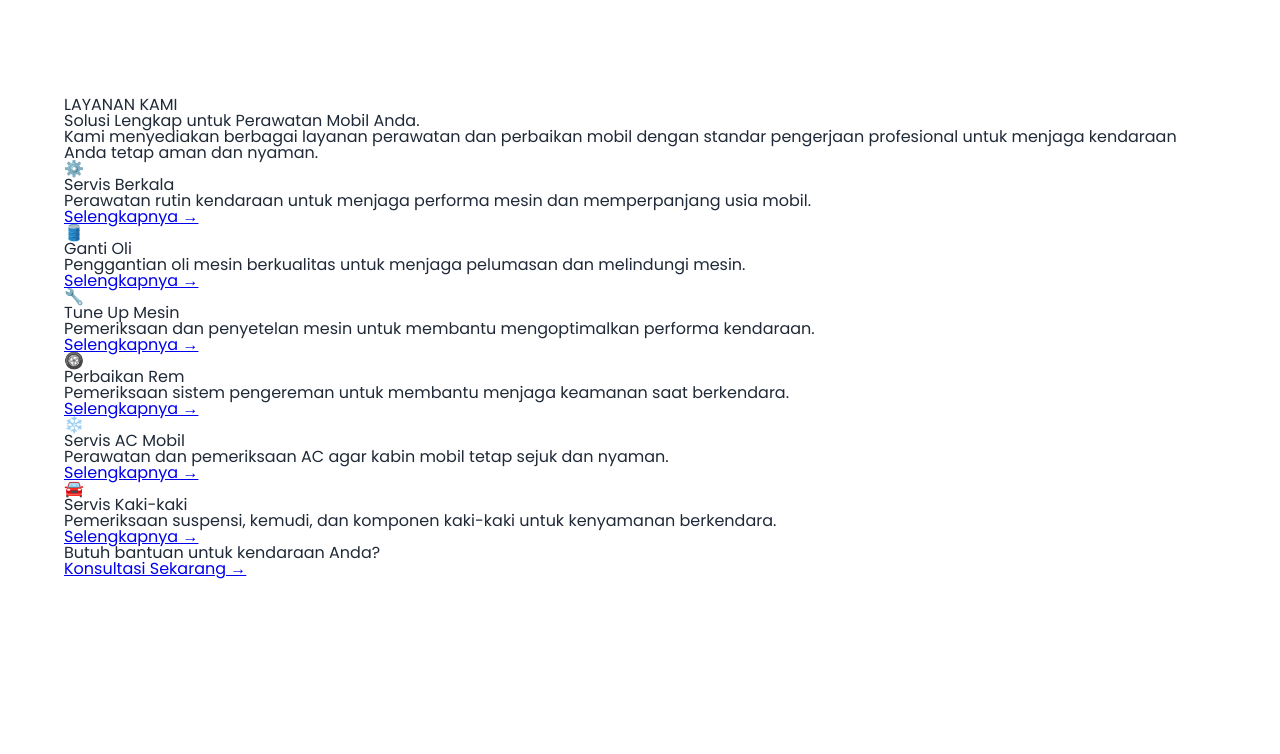
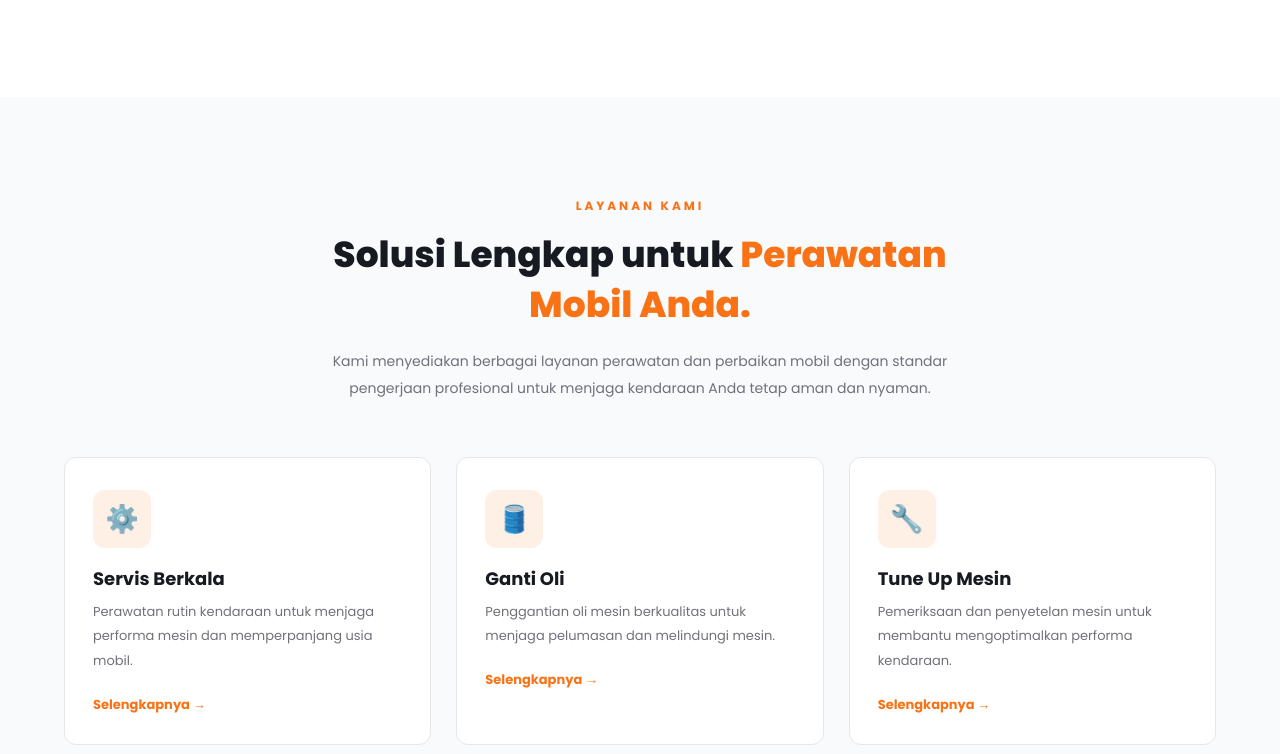
Before and after one commit to r1orizk1f3uz1-ops/autocare, a plain HTML site: page index.html in a window 1280 px wide. Shown: the part 1386-2140 px from the top of the page. Before the commit the page ends 1966 px from the top, so only its background shows below. Drawn offline with Linux system fonts and the light colour scheme.

Commit message:
menambahkan css service

```diff
--- a/style.css
+++ b/style.css
@@ -489,6 +489,203 @@ body {
     transform: translateY(-3px);
 }
 
+
+/* SERVICES SECTION */
+
+.services {
+    width: 100%;
+    padding: 100px 0;
+    background-color: #f8fafc;
+}
+
+/* SERVICES HEADER */
+
+.services-header {
+    max-width: 650px;
+    margin: 0 auto 55px;
+    text-align: center;
+}
+
+.services-label {
+    display: inline-block;
+    color: #f97316;
+    font-size: 12px;
+    font-weight: 700;
+    letter-spacing: 3px;
+    margin-bottom: 18px;
+}
+
+.services-header h2 {
+    color: #171a20;
+    font-size: 36px;
+    font-weight: 800;
+    line-height: 1.4;
+    margin-bottom: 18px;
+}
+
+.services-header h2 span {
+    color: #f97316;
+}
+
+.services-header p {
+    color: #71717a;
+    font-size: 14px;
+    line-height: 1.9;
+}
+
+/* SERVICES GRID */
+
+.services-grid {
+    display: grid;
+    grid-template-columns: repeat(3, 1fr);
+    gap: 25px;
+}
+
+/* SERVICE CARD */
+
+.service-card {
+    background-color: #ffffff;
+    padding: 32px 28px;
+    border-radius: 12px;
+    border: 1px solid #e5e7eb;
+    transition: 0.3s;
+}
+
+.service-card:hover {
+    transform: translateY(-8px);
+    border-color: #f97316;
+    box-shadow: 0 15px 35px rgba(0, 0, 0, 0.08);
+}
+
+/* SERVICE ICON */
+
+.service-icon {
+    width: 58px;
+    height: 58px;
+    display: flex;
+    align-items: center;
+    justify-content: center;
+    background-color: #fff0e6;
+    border-radius: 12px;
+    font-size: 27px;
+    margin-bottom: 22px;
+}
+
+/* SERVICE TEXT */
+
+.service-card h3 {
+    color: #171a20;
+    font-size: 18px;
+    font-weight: 700;
+    margin-bottom: 12px;
+}
+
+.service-card p {
+    color: #71717a;
+    font-size: 13px;
+    line-height: 1.9;
+    margin-bottom: 22px;
+}
+
+/* SERVICE LINK */
+
+.service-link {
+    display: inline-block;
+    color: #f97316;
+    text-decoration: none;
+    font-size: 13px;
+    font-weight: 700;
+    transition: 0.3s;
+}
+
+.service-link:hover {
+    color: #ea580c;
+    transform: translateX(5px);
+}
+
+/* SERVICES FOOTER */
+
+.services-footer {
+    display: flex;
+    align-items: center;
+    justify-content: center;
+    gap: 25px;
+    margin-top: 55px;
+    padding: 30px;
+    background-color: #171a20;
+    border-radius: 12px;
+}
+
+.services-footer p {
+    color: #ffffff;
+    font-size: 14px;
+    font-weight: 500;
+}
+
+.services-btn {
+    display: inline-block;
+    padding: 12px 20px;
+    background-color: #f97316;
+    color: #ffffff;
+    text-decoration: none;
+    border-radius: 6px;
+    font-size: 12px;
+    font-weight: 600;
+    transition: 0.3s;
+}
+
+.services-btn:hover {
+    background-color: #ea580c;
+}
+
+/* RESPONSIVE SERVICES */
+
+@media (max-width: 992px) {
+
+    .services-grid {
+        grid-template-columns: repeat(2, 1fr);
+    }
+
+    .services-header h2 {
+        font-size: 32px;
+    }
+}
+
+@media (max-width: 768px) {
+
+    .services {
+        padding: 70px 0;
+    }
+
+    .services-header {
+        margin-bottom: 35px;
+    }
+
+    .services-header h2 {
+        font-size: 27px;
+    }
+
+    .services-header p {
+        font-size: 13px;
+    }
+
+    .services-grid {
+        grid-template-columns: 1fr;
+        gap: 18px;
+    }
+
+    .service-card {
+        padding: 25px 22px;
+    }
+
+    .services-footer {
+        flex-direction: column;
+        text-align: center;
+        gap: 18px;
+        padding: 25px 18px;
+    }
+}
+
 /* RESPONSIVE ABOUT */
 
 @media (max-width: 992px) {
```
